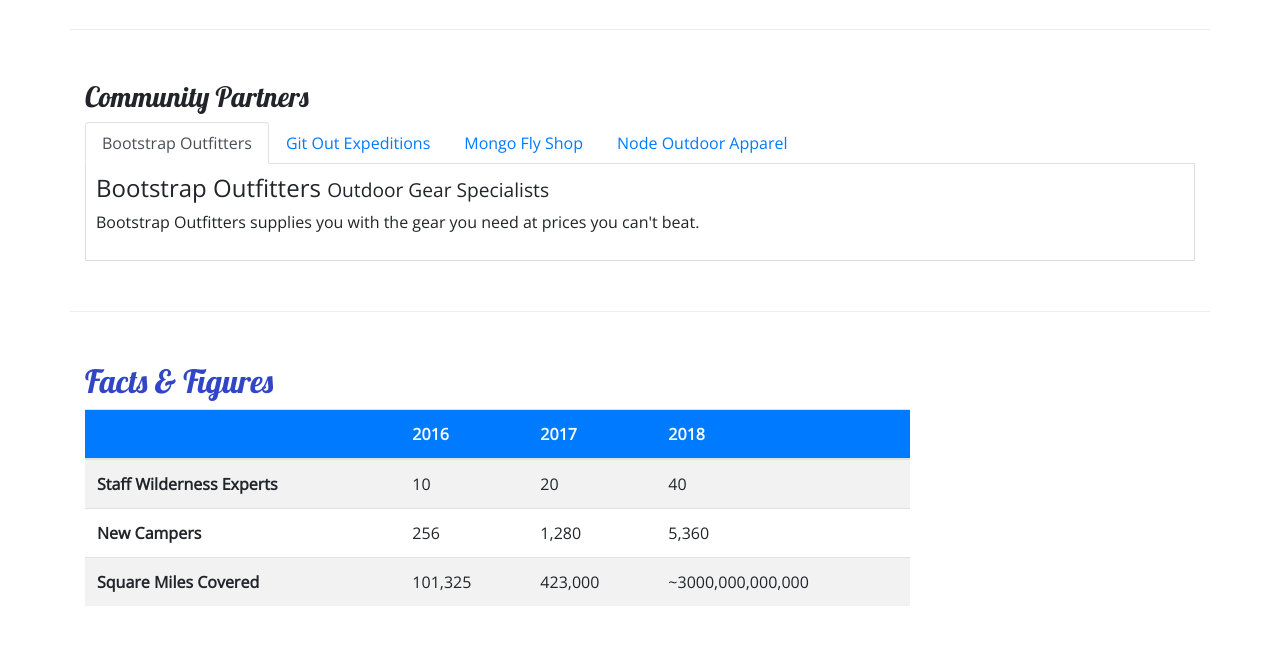
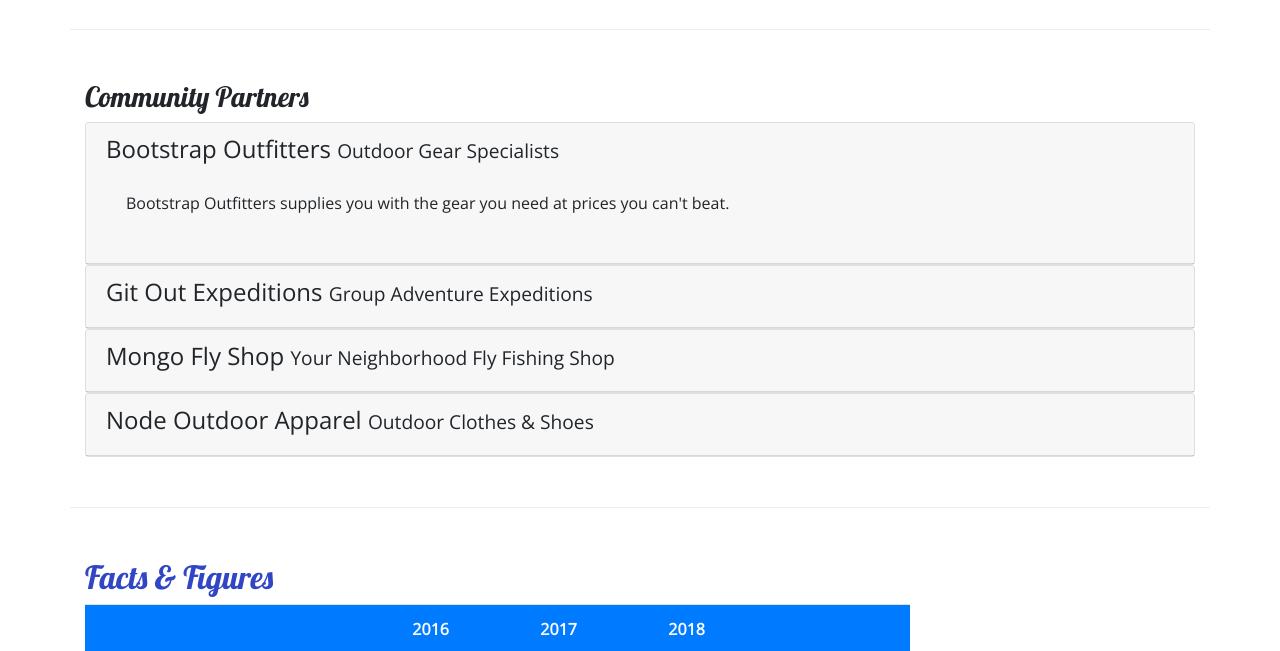
Before and after one commit to zimtech-Michael/Bootstrap-Project-Setup, a website: page aboutus.html in a window 1280 px wide. Shown: the part 810-1461 px from the top of the page. Drawn offline with nearby package versions, Linux system fonts and the light colour scheme.

Commit message:
Accordion

```diff
--- a/aboutus.html
+++ b/aboutus.html
@@ -103,43 +103,70 @@
         <div class="row row-content">
             <div class="col-12">
                 <h3>Community Partners</h3>
-                <ul class="nav nav-tabs ">
-                    <li class="nav-item"><a class="nav-link active" href="#bootstrap" role="tab"
-                            data-toggle="tab">Bootstrap
-                            Outfitters</a></li>
-                    <li class="nav-item"><a class="nav-link" href="#git" role="tab" data-toggle="tab">Git Out
-                            Expeditions</a></li>
-                    <li class="nav-item"><a class="nav-link" href="#mongo" role="tab" data-toggle="tab">Mongo Fly
-                            Shop</a></li>
-                    <li class="nav-item"><a class="nav-link" href="#node" role="tab" data-toggle="tab">Node Outdoor
-                            Apparel</a></li>
-                </ul>
-                <div class="tab-content">
-                    <div role="tabpanel" class="tab-pane fade show active" id="bootstrap">
-                        <h4>Bootstrap Outfitters <small>Outdoor Gear Specialists</small></h4>
-                        <p class="d-none d-sm-block">Bootstrap Outfitters supplies you with the gear you need at prices
-                            you
-                            can't beat.</p>
+                <div id="accordion">
+                    <div class="card">
+                        <div role="tab" class="card-header">
+                            <h4>
+                                <a data-toggle="collapse" data-target="#bootstrap">
+                                    Bootstrap Outfitters <small>Outdoor Gear Specialists</small>
+                                </a>
+                            </h4>
+                            <div class="collapse show" id="bootstrap" data-parent="#accordion">
+                                <div class="card-body">
+                                    <p class="d-none d-sm-block">Bootstrap Outfitters supplies you with the gear you
+                                        need at
+                                        prices you can't beat.</p>
+                                </div>
+                            </div>
+                        </div>
                     </div>
-                    <div role="tabpanel" class="tab-pane fade show" id="git">
-                        <h4>Git Out Expeditions <small>Group Adventure Expeditions</small></h4>
-                        <p class="d-none d-sm-block">Join Git Out Expeditions to explore new horizons with a group of
-                            other
-                            adventurers!</p>
+                    <div class="card">
+                        <div role="tab" class="card-header">
+                            <h4>
+                                <a class="collapsed" data-toggle="collapse" data-target="#git">
+                                    Git Out Expeditions <small>Group Adventure Expeditions</small>
+                                </a>
+                            </h4>
+                            <div class="collapse" id="git" data-parent="#accordion">
+                                <div class="card-body">
+                                    <p class="d-none d-sm-block">Join Git Out Expeditions to explore new horizons with a
+                                        group
+                                        of other adventurers!</p>
+                                </div>
+                            </div>
+                        </div>
                     </div>
-                    <div role="tabpanel" class="tab-pane fade show" id="mongo">
-                        <h4>Mongo Fly Shop <small>Your Neighborhood Fly Fishing Shop</small></h4>
-                        <p class="d-none d-sm-block">Need a new fishing pole, a tacklebox, or flies of all kinds? Stop
-                            by
-                            Mongo
-                            Fly Shop.</p>
+                    <div class="card">
+                        <div role="tab" class="card-header">
+                            <h4>
+                                <a class="collapsed" data-toggle="collapse" data-target="#mongo">
+                                    Mongo Fly Shop <small>Your Neighborhood Fly Fishing Shop</small>
+                                </a>
+                            </h4>
+                            <div class="collapse" id="mongo" data-parent="#accordion">
+                                <div class="card-body">
+                                    <p class="d-none d-sm-block">Need a new fishing pole, a tacklebox, or flies of all
+                                        kinds?
+                                        Stop by Mongo Fly Shop.</p>
+                                </div>
+                            </div>
+                        </div>
                     </div>
-                    <div role="tabpanel" class="tab-pane fade show" id="node">
-                        <h4>Node Outdoor Apparel <small>Outdoor Clothes & Shoes</small></h4>
-                        <p class="d-none d-sm-block">From polar fleeces to swimsuits, hiking boots to waders, a visit to
-                            Node
-                            will be sure to get you
-                            covered.</p>
+                    <div class="card">
+                        <div role="tab" class="card-header">
+                            <h4>
+                                <a class="collapsed" data-toggle="collapse" data-target="#node">
+                                    Node Outdoor Apparel <small>Outdoor Clothes & Shoes</small>
+                                </a>
+                            </h4>
+                            <div class="collapse" id="node" data-parent="#accordion">
+                                <div class="card-body">
+                                    <p class="d-none d-sm-block">From polar fleeces to swimsuits, hiking boots to
+                                        waders, a
+                                        visit to Node will be sure to get you covered.</p>
+                                </div>
+                            </div>
+                        </div>
                     </div>
                 </div>
             </div>
--- a/css/styles.css
+++ b/css/styles.css
@@ -53,8 +53,7 @@
 
 }
 
-.tab-content {
-    border: 1px solid #DDD;
-    border-top: none;
-    padding: 10px;
+a, a:hover {
+    color: inherit;
+    text-decoration: none;
 }
```
